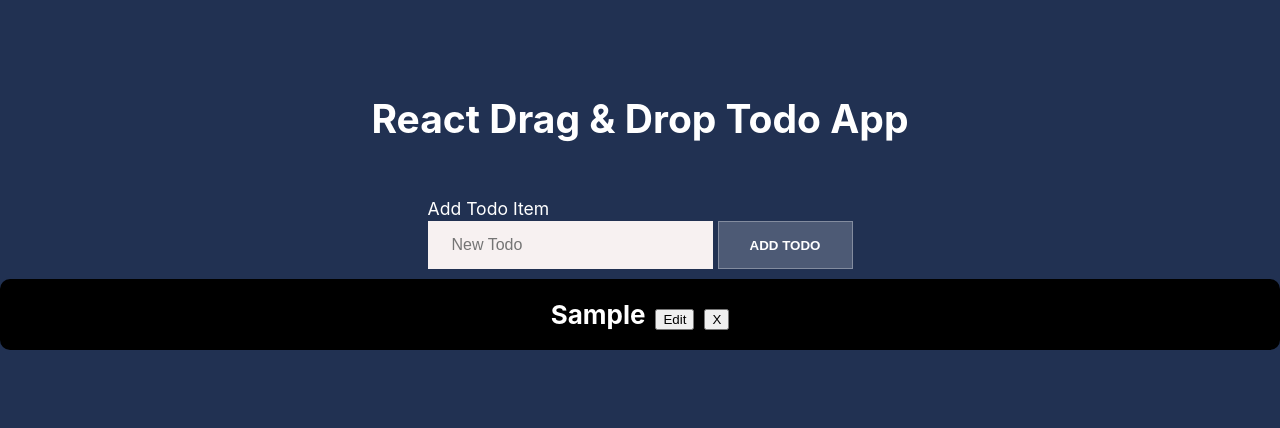
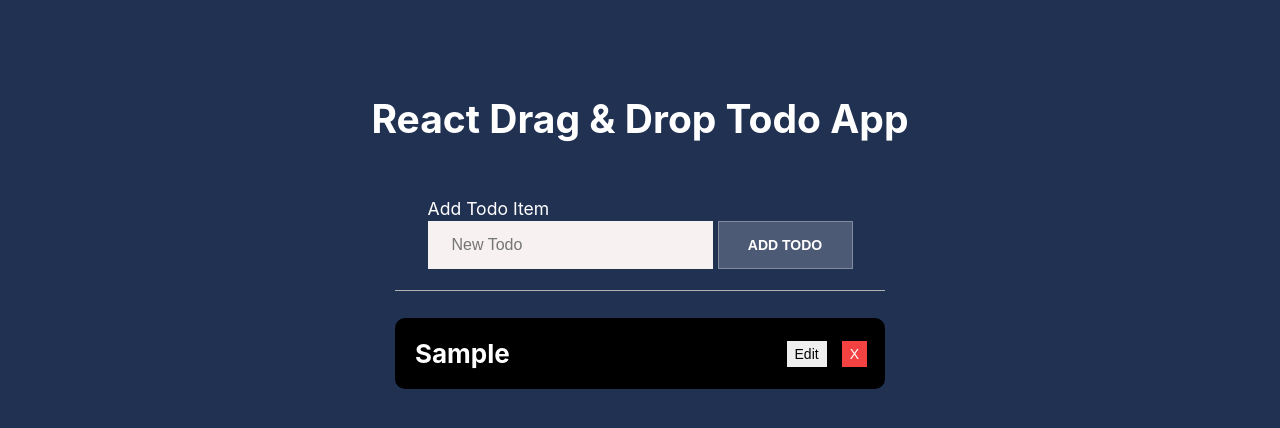
Before and after one commit to socishe/react-todo-list, a React (Create React App) app: page / in a window 1280 px wide. Both pictures are taken after typing "Sample" into the empty fields and a click on the button "ADD TODO". Shown: the top 428 px of the page. Built offline with nearby package versions, Linux system fonts and the light colour scheme.

Commit message:
More UI improvement

```diff
--- a/src/components/App.js
+++ b/src/components/App.js
@@ -62,9 +62,7 @@ class App extends React.Component {
   };
 
   update = (id, updatedTask) => {
-
     const updatedTodos = this.state.items.map((todo) => {
-
       if (todo.id === id) {
         return { ...todo, name: updatedTask };
       }
--- a/src/components/List.js
+++ b/src/components/List.js
@@ -18,7 +18,7 @@ class List extends Component {
 
   render() {
     return (
-      <div>
+      <div className="list">
         {this.props.items.map((item, index) => {
           return (
             <TodoItem
--- a/src/components/TodoItem.js
+++ b/src/components/TodoItem.js
@@ -50,6 +50,7 @@ const TodoItem = ({ item, onRemove, onUpdate, onDragMove }) => {
   const handleUpdate = (evt) => {
     evt.preventDefault();
 
+    console.log(item.id, inputValue);
     onUpdate(item.id, inputValue);
 
     setIsEditing(false);
@@ -59,6 +60,7 @@ const TodoItem = ({ item, onRemove, onUpdate, onDragMove }) => {
     <>
       {isEditing && (
         <div className="Todo">
+          <div className="item">
             <form onSubmit={handleUpdate}>
               <input
                 type="text"
@@ -68,6 +70,7 @@ const TodoItem = ({ item, onRemove, onUpdate, onDragMove }) => {
               />
               <button type="submit">Save</button>
             </form>
+          </div>
         </div>
       )}
 
@@ -85,12 +88,15 @@ const TodoItem = ({ item, onRemove, onUpdate, onDragMove }) => {
             event.dataTransfer.setData("text/html", dragging);
           }}
           onDrop={onDrop}
-          className="list"
         >
           <div draggable className="item" id={item.id}>
             {item.name}
+            <div>
               <button onClick={toggleForm}> Edit</button>
-            <button onClick={() => onRemove(item.id)}>X</button>
+              <button className="remove" onClick={() => onRemove(item.id)}>
+                X
+              </button>
+            </div>
           </div>
         </div>
       )}
--- a/src/components/styles.css
+++ b/src/components/styles.css
@@ -1,14 +1,44 @@
+.list {
+  max-width: 490px;
+  margin: auto;
+  padding-top: 17px;
+  border-top: 1px solid #b0b0b0;
+  margin-top: 21px;
+}
+
+.list>div {
+  margin: 10px 0 25px;
+  position: relative;
+}
+
+.list>div:not(:last-child)::before {
+  content: '';
+  position: absolute;
+  bottom: -12px;
+  left: 0;
+  height: 1px;
+  width: 100%;
+  background-color: #6d6d6d;
+}
+
 .item {
-  margin: 10px auto;
   padding: 20px;
   border-radius: 10px;
   font-weight: bold;
   background-color: black;
   color: white;
+  text-align: left;
+  position: relative;
+  display: flex;
+  align-items: center;
+  height: 31px;
 }
 
 button {
-  margin-left: 10px;
+  font-size: 14px;
+  border: none;
+  cursor: pointer;
+  padding: 5px 8px;
 }
 
 .item:hover {
@@ -18,3 +48,37 @@ button {
 .item:active {
   background-color: lightslategray;
 }
+
+.item>div {
+  position: absolute;
+  right: 0;
+  padding-right: 18px;
+  display: flex;
+}
+
+.item>div button:first-child {
+  margin-right: 15px;
+}
+
+.remove {
+  background-color: #f44242;
+  color: #fff;
+}
+
+.Todo form {
+  width: 100%;
+  display: flex;
+  align-items: center;
+}
+
+.Todo input {
+  height: 34px;
+  width: 100%;
+  padding: 1px 17px;
+}
+
+.Todo button {
+  background-color: #42b242;
+  color: #fff;
+  padding: 11px 23px;
+}
```
Lines whose indentation alone changed are shown as unchanged.
